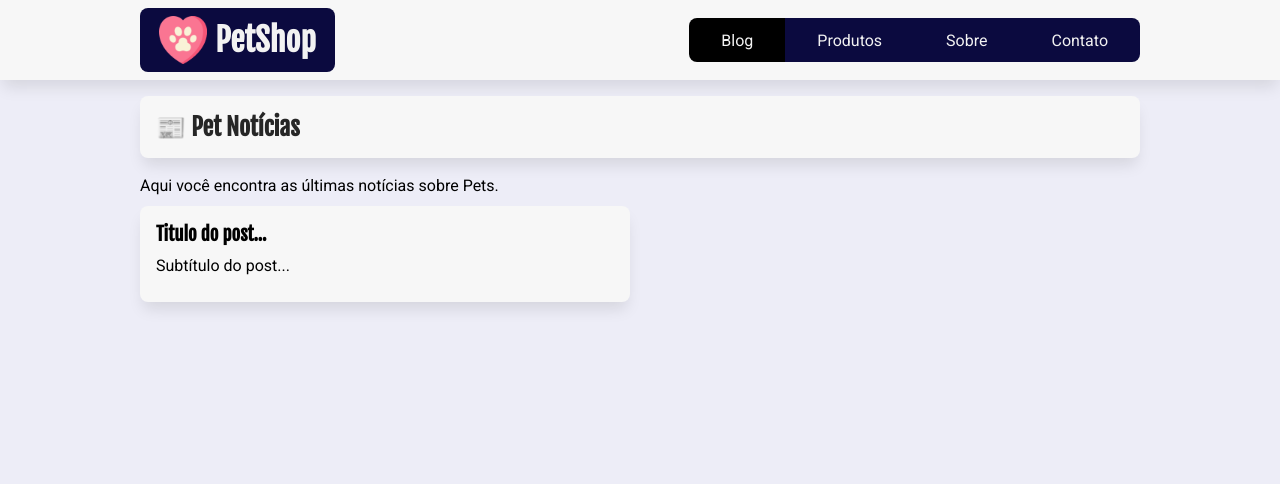
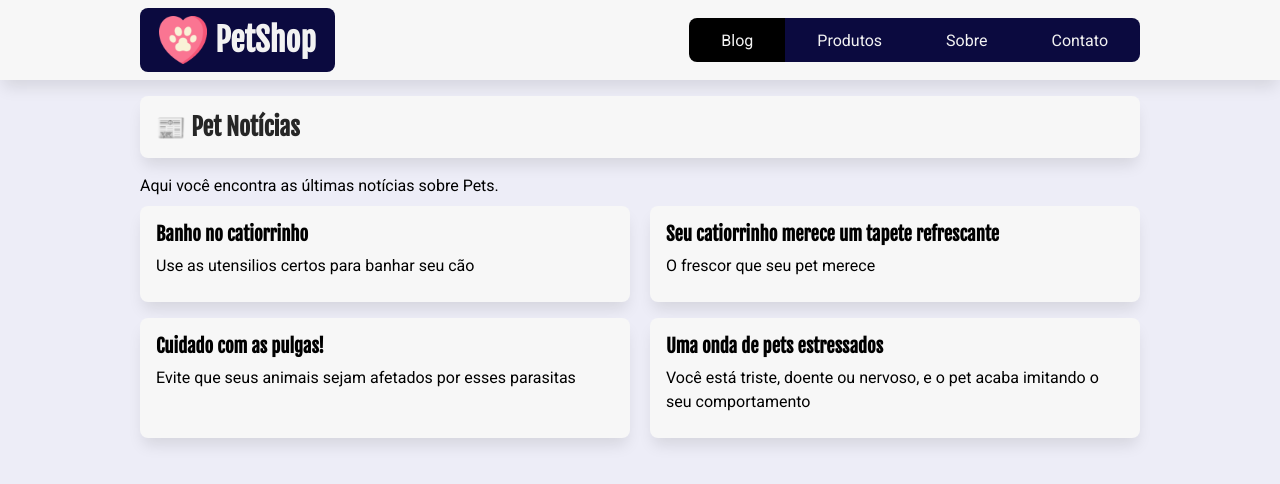
Before and after one commit to joaopedro-style/petshop, a Next.js app: page / in a window 1280 px wide. Shown: the top 484 px of the page. Built offline with nearby package versions, Linux system fonts and the light colour scheme.

Commit message:
Adiciona map no article

```diff
--- a/src/components/ListaPosts.tsx
+++ b/src/components/ListaPosts.tsx
@@ -8,14 +8,14 @@ type ListaPostsProps = {
 };
 
 export default function ListaPosts({ posts }: ListaPostsProps) {
-  console.log(posts);
-
   return (
     <div className={estilos.posts}>
-      <article>
-        <h3>Titulo do post...</h3>
-        <p>Subtítulo do post...</p>
-      </article>
+      {posts.map((post) => (
+        <article key={post.id}>
+          <h3>{post.titulo}</h3>
+          <p>{post.subtitulo}</p>
+        </article>
+      ))}
     </div>
   );
 }
```
